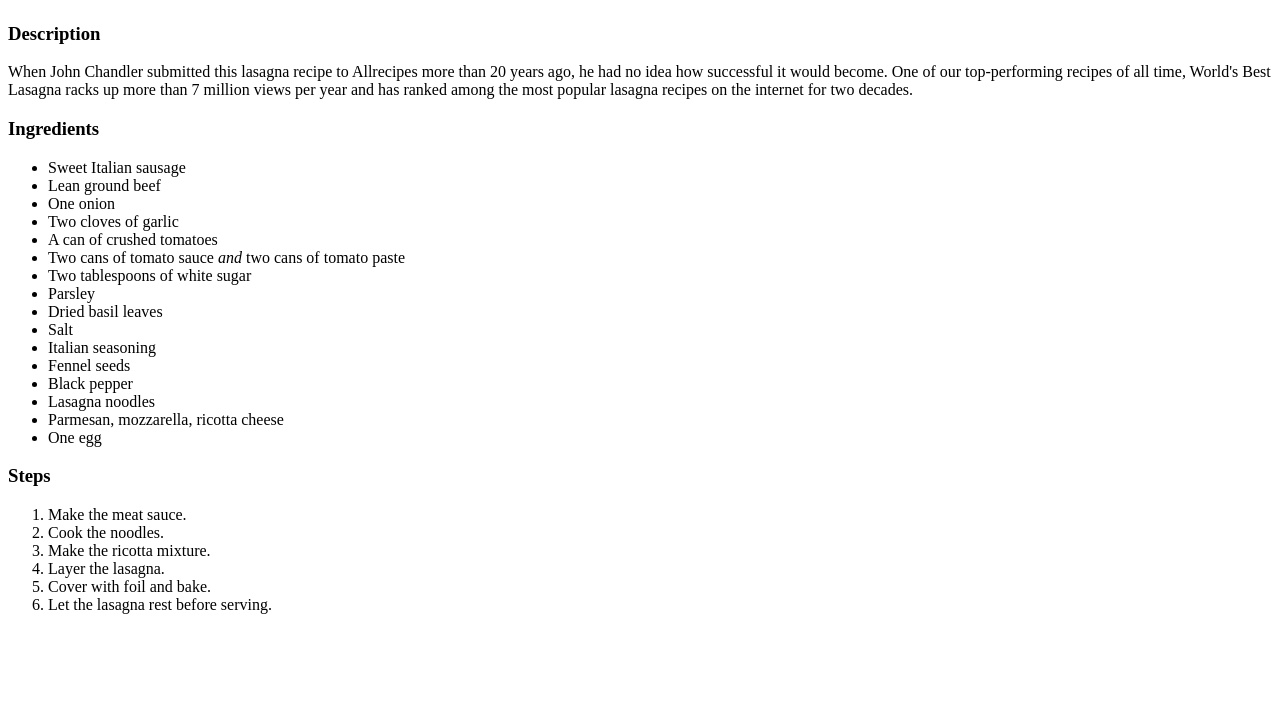
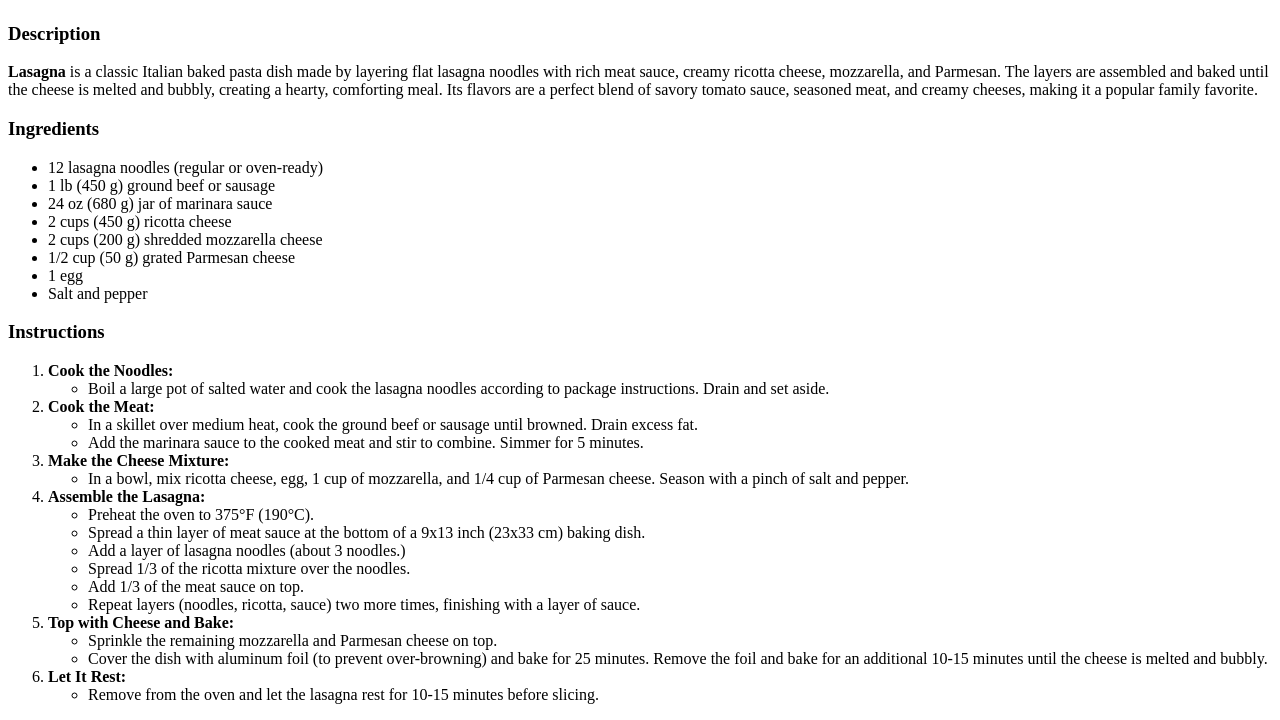
Before and after one commit to voliax/odin-recipes, a plain HTML site: page recipes/lasagna.html in a window 1280 px wide. Shown: the part 592-1312 px from the top of the page. Before the commit the page ends 1222 px from the top, so only its background shows below. Drawn offline with Linux system fonts and the light colour scheme.

Commit message:
Added new recipe Carbonara, updated lasagna layout
Added new carbonara.html and carbonara.jpg
Edited lasagna page to match carbonara
Changed index recipe to use unordered lists

```diff
--- a/recipes/lasagna.html
+++ b/recipes/lasagna.html
@@ -7,38 +7,68 @@
 </head>
 <body>
     <h1>Lasagna</h1>
-    <img src="../images/lasagna.jpg">
+    <img src="../images/lasagna.jpg" alt="Lasagna">
     <h3>Description</h3>
     <p>
-        When John Chandler submitted this lasagna recipe to Allrecipes more than 20 years ago, he had no idea how successful it would become. One of our top-performing recipes of all time, World's Best Lasagna racks up more than 7 million views per year and has ranked among the most popular lasagna recipes on the internet for two decades.
+        <strong>Lasagna</strong> is a classic Italian baked pasta dish made by layering flat lasagna noodles with rich meat sauce, creamy ricotta cheese, mozzarella, and Parmesan. The layers are assembled and baked until the cheese is melted and bubbly, creating a hearty, comforting meal. Its flavors are a perfect blend of savory tomato sauce, seasoned meat, and creamy cheeses, making it a popular family favorite.
     </p>
     <h3>Ingredients</h3>
     <ul>
-        <li>Sweet Italian sausage</li>
-        <li>Lean ground beef</li>
-        <li>One onion</li>
-        <li>Two cloves of garlic</li>
-        <li>A can of crushed tomatoes</li>
-        <li>Two cans of tomato sauce <em>and</em> two cans of tomato paste</li>
-        <li>Two tablespoons of white sugar</li>
-        <li>Parsley</li>
-        <li>Dried basil leaves</li>
-        <li>Salt</li>
-        <li>Italian seasoning</li>
-        <li>Fennel seeds</li>
-        <li>Black pepper</li>
-        <li>Lasagna noodles</li>
-        <li>Parmesan, mozzarella, ricotta cheese</li>
-        <li>One egg</li>
+        <li>12 lasagna noodles (regular or oven-ready)</li>
+        <li>1 lb (450 g) ground beef or sausage</li>
+        <li>24 oz (680 g) jar of marinara sauce</li>
+        <li>2 cups (450 g) ricotta cheese</li>
+        <li>2 cups (200 g) shredded mozzarella cheese</li>
+        <li>1/2 cup (50 g) grated Parmesan cheese</li>
+        <li>1 egg</li>
+        <li>Salt and pepper</li>
     </ul>
-    <h3>Steps</h3>
+    <h3>Instructions</h3>
     <ol>
-        <li>Make the meat sauce.</li>
-        <li>Cook the noodles.</li>
-        <li>Make the ricotta mixture.</li>
-        <li>Layer the lasagna.</li>
-        <li>Cover with foil and bake.</li>
-        <li>Let the lasagna rest before serving.</li>
+       <li>
+        <strong>Cook the Noodles:</strong>
+        <ul>
+            <li>Boil a large pot of salted water and cook the lasagna noodles according to package instructions. Drain and set aside.</li>
+        </ul>
+       </li>
+       <li>
+        <strong>Cook the Meat:</strong>
+        <ul>
+            <li>In a skillet over medium heat, cook the ground beef or sausage until browned. Drain excess fat.</li>
+            <li>Add the marinara sauce to the cooked meat and stir to combine. Simmer for 5 minutes.</li>
+        </ul>
+       </li>
+       <li>
+        <strong>Make the Cheese Mixture:</strong>
+        <ul>
+            <li>In a bowl, mix ricotta cheese, egg, 1 cup of mozzarella, and 1/4 cup of Parmesan cheese. Season with a pinch of salt and pepper.</li>
+        </ul>
+       </li>
+       <li>
+        <strong>Assemble the Lasagna:</strong>
+        <ul>
+            <li>Preheat the oven to 375°F (190°C).</li>
+            <li>Spread a thin layer of meat sauce at the bottom of a 9x13 inch (23x33 cm) baking dish.</li>
+            <li>Add a layer of lasagna noodles (about 3 noodles.)</li>
+            <li>Spread 1/3 of the ricotta mixture over the noodles.</li>
+            <li>Add 1/3 of the meat sauce on top.</li>
+            <li>Repeat layers (noodles, ricotta, sauce) two more times, finishing with a layer of sauce.</li>
+        </ul>
+       </li>
+       <li>
+        <strong>Top with Cheese and Bake:</strong>
+        <ul>
+            <li>Sprinkle the remaining mozzarella and Parmesan cheese on top.</li>
+            <li>Cover the dish with aluminum foil (to prevent over-browning) and bake for 25 minutes. Remove the foil and bake for an additional 10-15 minutes until the cheese is melted and bubbly.</li>
+        </ul>
+       </li>
+       <li>
+        <strong>Let It Rest:</strong>
+        <ul>
+            <li>
+                Remove from the oven and let the lasagna rest for 10-15 minutes before slicing.</li>
+        </ul>
+       </li>
     </ol>
 </body>
 </html>
```
Also changed, not shown: index.html (+5 -1 lines), recipes/carbonara.html (added, +64 -0 lines), images/carbonara.jpg (added).
